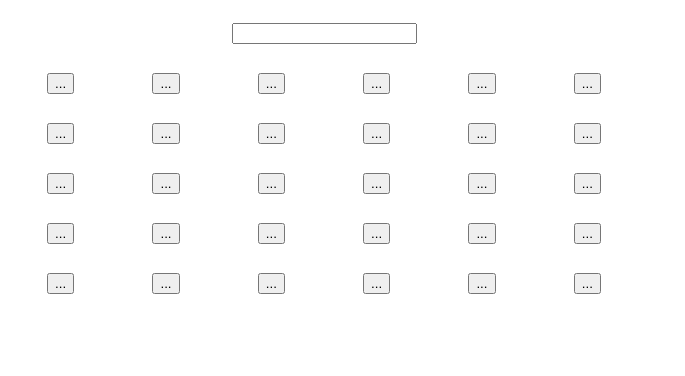
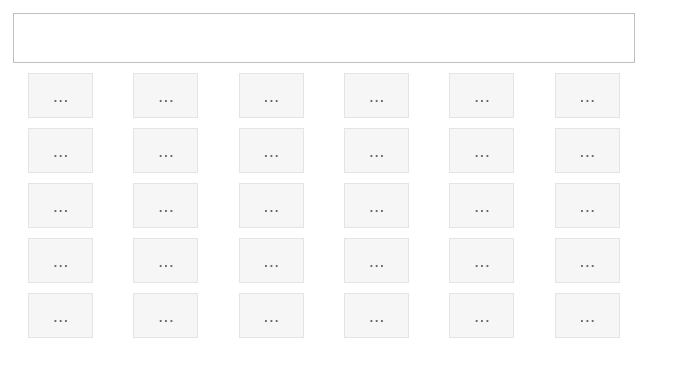
Before and after one commit to wendyzyw/WebCalculator_AngularJs, a plain HTML site: page index.html in a window 1280 px wide. Shown: the whole page, without its empty margins (0-685 px from the left). Drawn offline with Linux system fonts and the light colour scheme.

Commit message:
modify CSS for text field and buttons

```diff
--- a/index.html
+++ b/index.html
@@ -13,58 +13,58 @@
             <!--table of 6 columns and 5 rows of buttons plus one row of display-->
             <tr>
                 <td colspan="6"> <!-- display row -->
-                    <input type="text" id="display" value="" />
+                    <input type="text" class="display_text" id="display" value="" />
                 </td>
             </tr>
 
             <!--first btn row-->
             <tr>
-                <td><input type="button" name="operator" value="..." /></td>
-                <td><input type="button" name="operator" value="..." /></td>
-                <td><input type="button" name="operator" value="..." /></td>
-                <td><input type="button" name="operator" value="..." /></td>
-                <td><input type="button" name="operator" value="..." /></td>
-                <td><input type="button" name="operator" value="..." /></td>
+                <td><input type="button" name="operator" class="op_btn" value="..." /></td>
+                <td><input type="button" name="operator" class="op_btn" value="..." /></td>
+                <td><input type="button" name="operator" class="op_btn" value="..." /></td>
+                <td><input type="button" name="operator" class="op_btn" value="..." /></td>
+                <td><input type="button" name="operator" class="op_btn" value="..." /></td>
+                <td><input type="button" name="operator" class="op_btn" value="..." /></td>
             </tr>
 
             <!--second btn row -->
             <tr>
-                <td><input type="button" name="operator" value="..." /></td>
-                <td><input type="button" name="operator" value="..." /></td>
-                <td><input type="button" name="operator" value="..." /></td>
-                <td><input type="button" name="operator" value="..." /></td>
-                <td><input type="button" name="operator" value="..." /></td>
-                <td><input type="button" name="operator" value="..." /></td>
+                <td><input type="button" name="operator" class="op_btn" value="..." /></td>
+                <td><input type="button" name="operator" class="op_btn" value="..." /></td>
+                <td><input type="button" name="operator" class="op_btn" value="..." /></td>
+                <td><input type="button" name="operator" class="op_btn" value="..." /></td>
+                <td><input type="button" name="operator" class="op_btn" value="..." /></td>
+                <td><input type="button" name="operator" class="op_btn" value="..." /></td>
             </tr>
 
             <!--third btn row-->
             <tr>
-                <td><input type="button" name="operator" value="..." /></td>
-                <td><input type="button" name="operator" value="..." /></td>
-                <td><input type="button" name="operator" value="..." /></td>
-                <td><input type="button" name="operator" value="..." /></td>
-                <td><input type="button" name="operator" value="..." /></td>
-                <td><input type="button" name="operator" value="..." /></td>
+                <td><input type="button" name="operator" class="op_btn" value="..." /></td>
+                <td><input type="button" name="operator" class="op_btn" value="..." /></td>
+                <td><input type="button" name="operator" class="op_btn" value="..." /></td>
+                <td><input type="button" name="operator" class="op_btn" value="..." /></td>
+                <td><input type="button" name="operator" class="op_btn" value="..." /></td>
+                <td><input type="button" name="operator" class="op_btn" value="..." /></td>
             </tr>
 
             <!--fourth btn row-->
             <tr>
-                <td><input type="button" name="operator" value="..." /></td>
-                <td><input type="button" name="operator" value="..." /></td>
-                <td><input type="button" name="operator" value="..." /></td>
-                <td><input type="button" name="operator" value="..." /></td>
-                <td><input type="button" name="operator" value="..." /></td>
-                <td><input type="button" name="operator" value="..." /></td>
+                <td><input type="button" name="operator" class="op_btn" value="..." /></td>
+                <td><input type="button" name="operator" class="op_btn" value="..." /></td>
+                <td><input type="button" name="operator" class="op_btn" value="..." /></td>
+                <td><input type="button" name="operator" class="op_btn" value="..." /></td>
+                <td><input type="button" name="operator" class="op_btn" value="..." /></td>
+                <td><input type="button" name="operator" class="op_btn" value="..." /></td>
             </tr>
 
             <!--fifth btn row-->
             <tr>
-                <td><input type="button" name="operator" value="..." /></td>
-                <td><input type="button" name="operator" value="..." /></td>
-                <td><input type="button" name="operator" value="..." /></td>
-                <td><input type="button" name="operator" value="..." /></td>
-                <td><input type="button" name="operator" value="..." /></td>
-                <td><input type="button" name="operator" value="..." /></td>
+                <td><input type="button" name="operator" class="op_btn" value="..." /></td>
+                <td><input type="button" name="operator" class="op_btn" value="..." /></td>
+                <td><input type="button" name="operator" class="op_btn" value="..." /></td>
+                <td><input type="button" name="operator" class="op_btn" value="..." /></td>
+                <td><input type="button" name="operator" class="op_btn" value="..." /></td>
+                <td><input type="button" name="operator" class="op_btn" value="..." /></td>
             </tr>
         </table>
     </div>
--- a/style.css
+++ b/style.css
@@ -9,3 +9,42 @@ td {
     padding: 5px;
     text-align: center;
 }
+
+.display_text {
+    width: 100%;
+    height: 50px;
+    text-align: right;
+    font-family: monospace;
+    font-size: 3em;
+    font-weight: bold;
+    border-color: gray;
+    border-width: 1px;
+    border-style: solid;
+    opacity: 0.5;
+}
+
+.display_text:hover{
+    opacity: 1;
+}
+
+.op_btn {
+    opacity: 0.8;
+    background-color: #f5f5f5;
+    background-image: linear-gradient(top, #f5f5f5, #f1f1f1);
+    border: 1px solid #dedede;
+    color: #444;
+    height: 45px;
+    width: 65px;
+    text-align: center;
+    font-size: 1.2em;
+    font-weight: normal;
+}
+
+.op_btn:hover {
+    box-shadow: 0 1px 1px rgba(0, 0, 0, 0.1);
+    background-image: linear-gradient(top, #f8f8f8, #f1f1f1);
+    opacity: 1;
+    border: 1px solid #c6c6c6;
+    color: #222;
+    cursor: pointer;
+}
```
